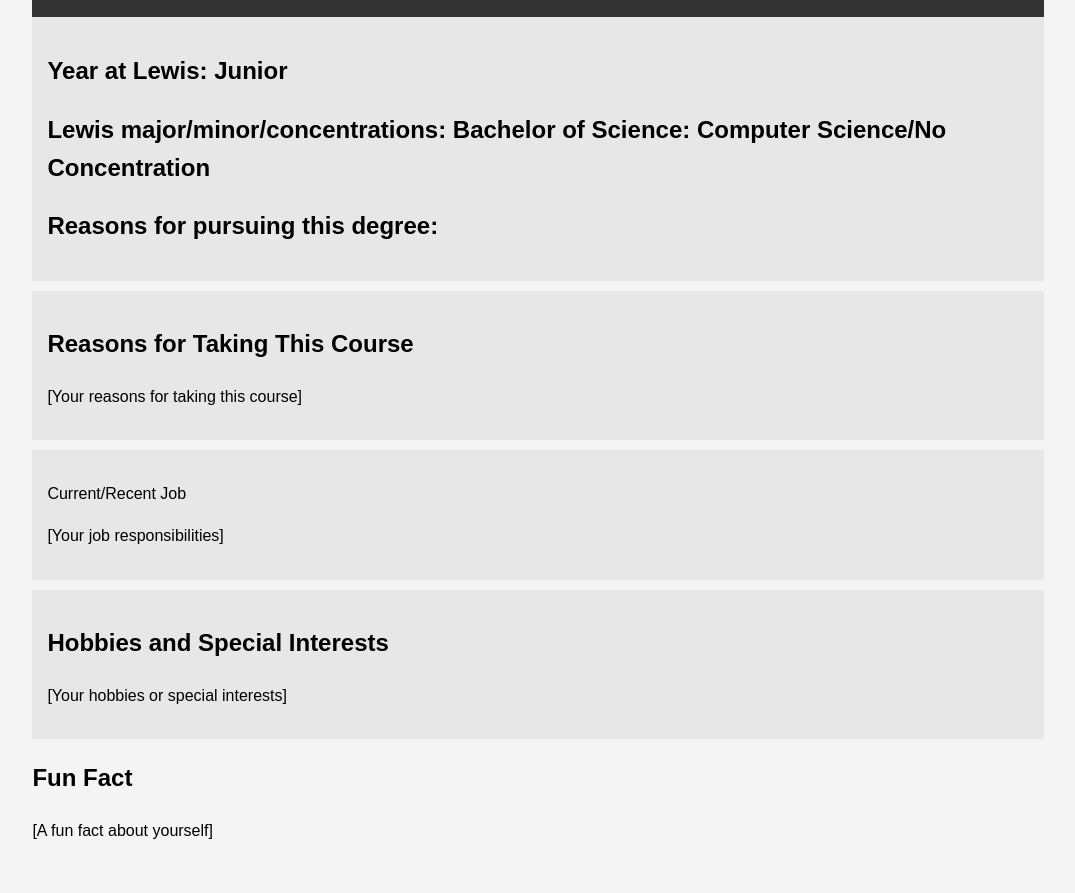
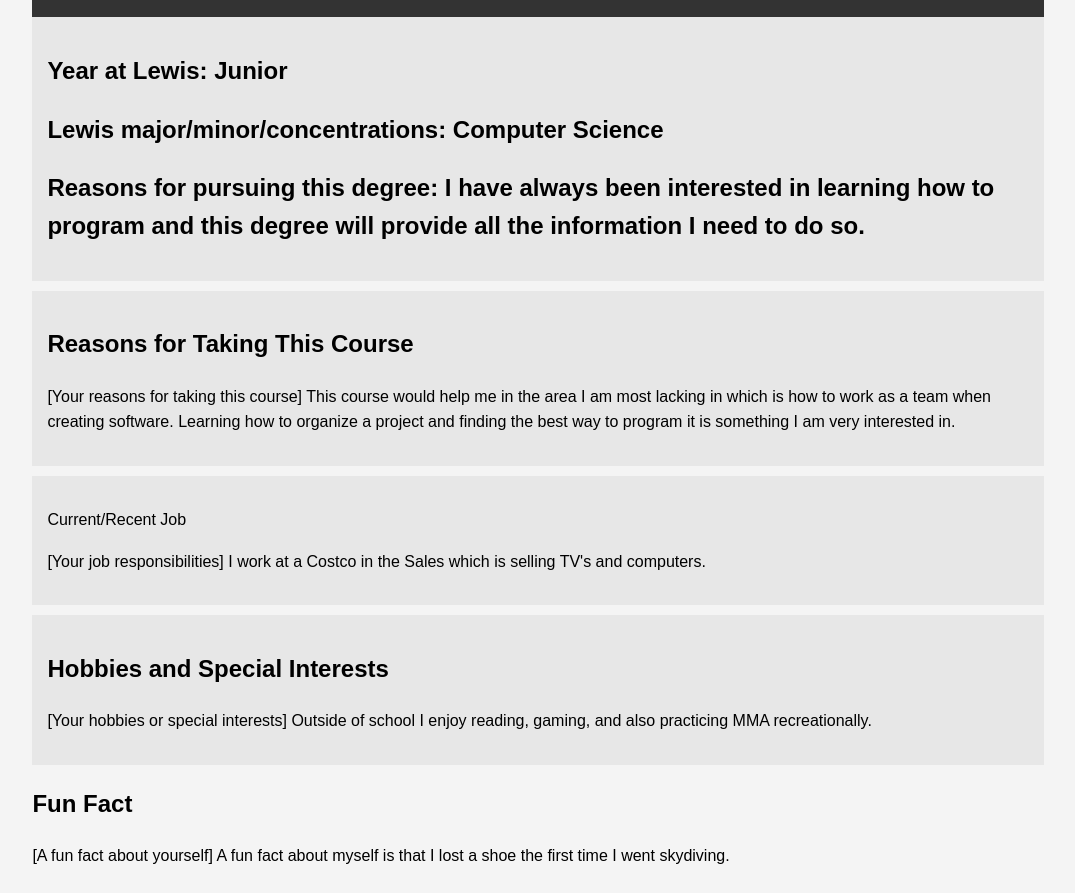
Before and after one commit to kzamudio2211/introductions, a plain HTML site: page index.html in a window 1280 px wide. Shown: the part 133-1026 px from the top of the page, without its empty margins (102-1177 px from the left). Before the commit the page ends 1000 px from the top, so only its background shows below. Drawn offline with Linux system fonts and the light colour scheme.

Commit message:
Update index.html

```diff
--- a/index.html
+++ b/index.html
@@ -37,28 +37,28 @@
 
         <section class="lewis">
 			<h2>Year at Lewis: Junior</h2>
-			<h2>Lewis major/minor/concentrations: Bachelor of Science: Computer Science/No Concentration</h2>
-			<h2>Reasons for pursuing this degree:</h2>
+			<h2>Lewis major/minor/concentrations: Computer Science</h2>
+			<h2>Reasons for pursuing this degree: I have always been interested in learning how to program and this degree will provide all the information I need to do so.</h2>
         </section>
 
 		<section class="course">
             <h2>Reasons for Taking This Course</h2>
-            <p>[Your reasons for taking this course]</p>
+            <p>[Your reasons for taking this course] This course would help me in the area I am most lacking in which is how to work as a team when creating software. Learning how to organize a project and finding the best way to program it is something I am very interested in. </p>
         </section>
 
 		<section class="job">
             <p>Current/Recent Job</p>
-			<p>[Your job responsibilities]</p>
+			<p>[Your job responsibilities] I work at a Costco in the Sales which is selling TV's and computers.</p>
         </section>
 
         <section class="hobbies">
             <h2>Hobbies and Special Interests</h2>
-            <p>[Your hobbies or special interests]</p>
+            <p>[Your hobbies or special interests] Outside of school I enjoy reading, gaming, and also practicing MMA recreationally.</p>
         </section>
 
         <section class="fun-fact">
             <h2>Fun Fact</h2>
-            <p>[A fun fact about yourself]</p>
+            <p>[A fun fact about yourself] A fun fact about myself is that I lost a shoe the first time I went skydiving.</p>
         </section>
     </div>
 </body>
```
